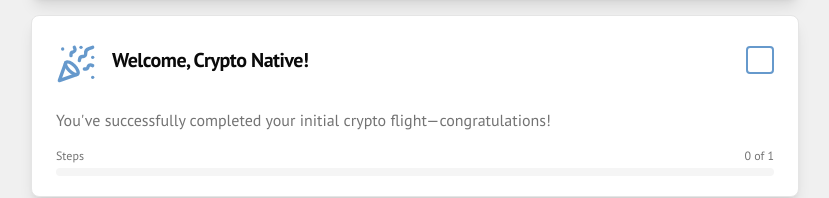
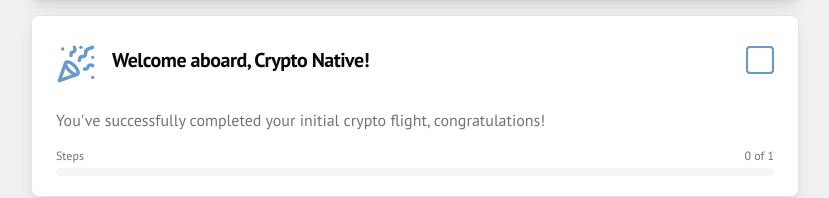
Before and after one commit to arzhee/crypto-flight, a Next.js app: page / in a window 1280 px wide. Shown: the part 2377-2575 px from the top of the page, without its empty margins (225-1054 px from the left). Built offline with nearby package versions, Linux system fonts and the light colour scheme.

Commit message:
During the loading of the tasks, make the placeholders 12 instead of 3.

```diff
--- a/src/components/crypto-flight/ChecklistContainer.tsx
+++ b/src/components/crypto-flight/ChecklistContainer.tsx
@@ -119,7 +119,7 @@ export function ChecklistContainer() {
           </div>
           <div className="w-full h-3 bg-muted rounded-full" />
         </div>
-        {[...Array(3)].map((_, i) => (
+        {[...Array(12)].map((_, i) => (
           <div key={i} className="mb-4 p-6 bg-card rounded-lg shadow-md animate-pulse">
             <div className="h-6 bg-muted rounded w-3/4 mb-3"></div>
             <div className="h-4 bg-muted rounded w-full mb-2"></div>
--- a/src/constants/checklistData.ts
+++ b/src/constants/checklistData.ts
@@ -1228,10 +1228,10 @@ export const initialChecklistItems: ChecklistItem[] =[
   },
   {
     "id": "12",
-    "slug": "welcome-crypto-native",
-    "name": "Welcome, Crypto Native!",
+    "slug": "welcome-aboard-crypto-native",
+    "name": "Welcome aboard, Crypto Native!",
     "Icon": PartyPopper,
-    "text": "You've successfully completed your initial crypto flight—congratulations!",
+    "text": "You've successfully completed your initial crypto flight, congratulations!",
     "steps": [
       {
         "id": "12-step-1",
```
